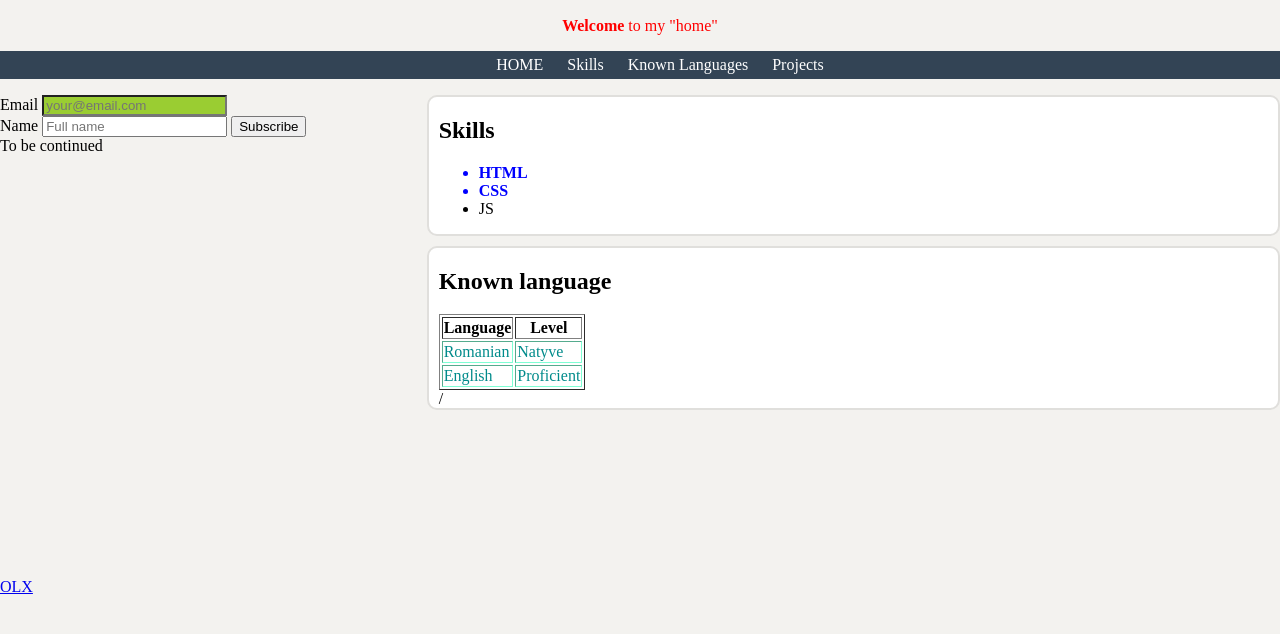
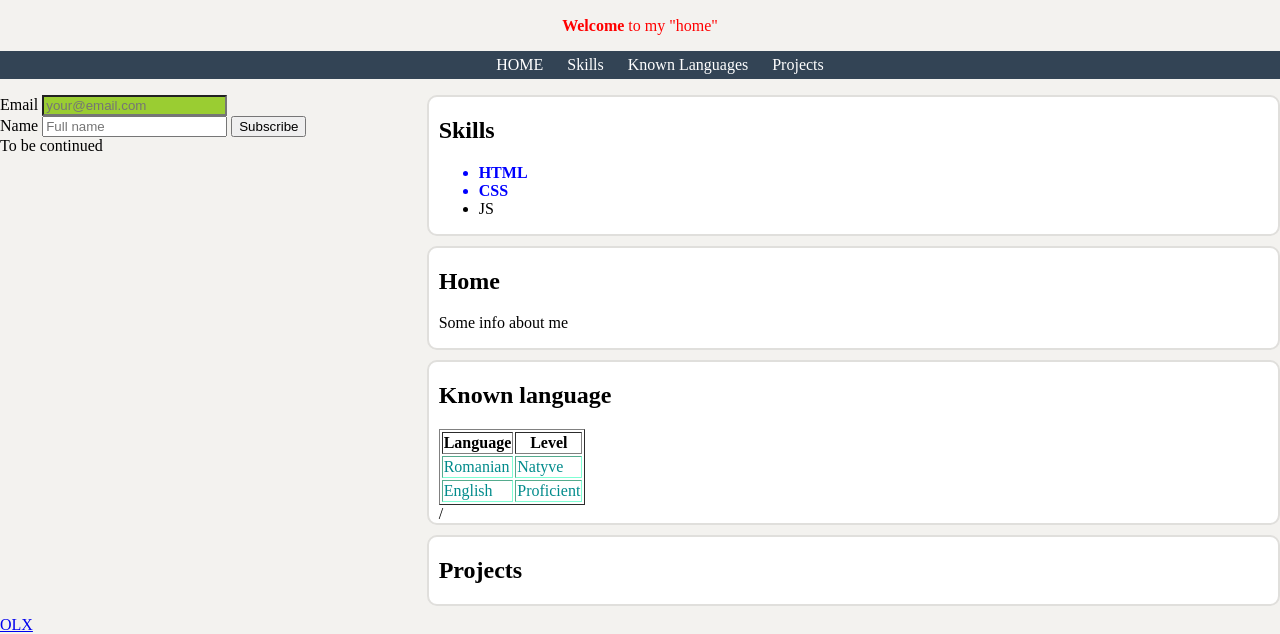
Before and after one commit to faragaudan/faragaudan.github.io, a plain HTML site: page index.html in a window 1280 px wide. Shown: the part 204-838 px from the top of the page. Before the commit the page ends 800 px from the top, so only its background shows below. Drawn offline with Linux system fonts and the light colour scheme.

Commit message:
Display home page with js

```diff
--- a/index.html
+++ b/index.html
@@ -59,9 +59,11 @@
             </section>
         </div>
 
+
+
         <div id="main">
 
-            <div class="page">
+            <div id="Skilld" class="page">
 
                 <h2>Skills</h2>
 
@@ -73,9 +75,18 @@
 
             </div>
 
+            <div>
+                <div id="Home" class="page">
+                    <h2>Home</h2>
+                    <p>
+                        Some info about me
+                    </p>
+                </div>
+            </div>
 
 
-            <div class="page">
+
+            <div id="Language" class="page">
 
                 <h2>Known language</h2>
 
@@ -94,6 +105,10 @@
 
                     </tr>
                 </table>/
+
+            </div>
+            <div id="projects" class="page">
+                <h2>Projects</h2>
 
             </div>
 
--- a/index.js
+++ b/index.js
@@ -15,3 +15,6 @@ for (var i = 0; i < 4;) {
 
 console.info(skillsHTML);
 skillsEl.innerHTML = skillsHTML;
+
+
+document.getElementById('Home').style.display = 'block';
--- a/style.css
+++ b/style.css
@@ -37,6 +37,7 @@ td {
 }
 
 .page {
+  /* display: none; */
   border: 2px solid #e0dfdc;
   background-color: #ffff;
   padding: 0 10px 0 10px;
```
